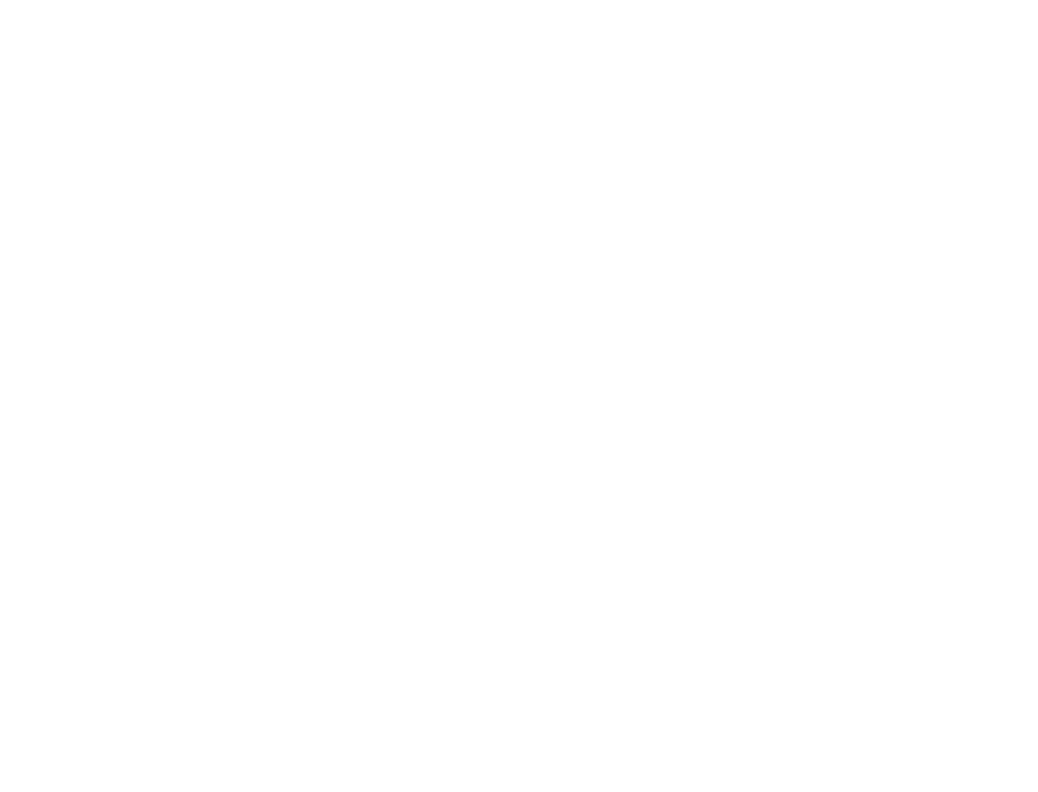
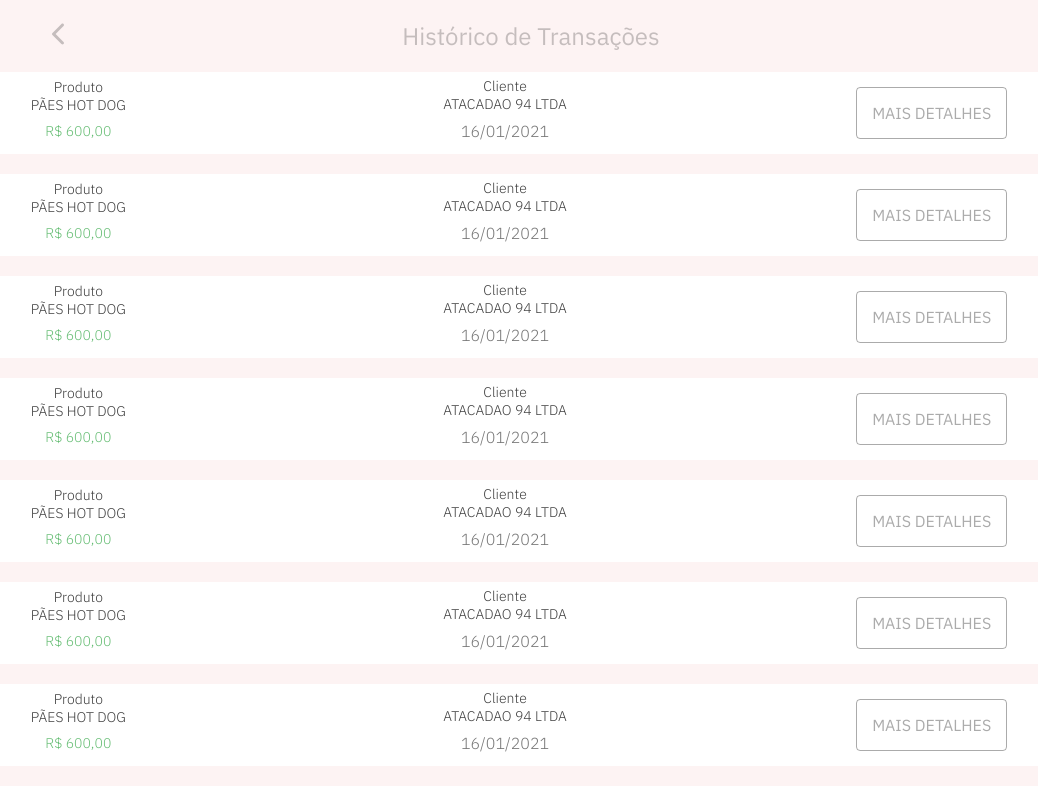
Before and after one commit to deboralbarros/empreendaqui, a React (Create React App) app: page /history in a window 1280 px wide. Shown: the top 792 px of the page, without its empty margins (135-1173 px from the left). Built offline with nearby package versions, Linux system fonts and the light colour scheme.

Commit message:
feat: dinamic pages

```diff
--- a/src/components/ProviderCard/index.jsx
+++ b/src/components/ProviderCard/index.jsx
@@ -7,13 +7,19 @@
   Date,
 } from "./style";
 
-const ProviderCard = ({ button, user }) => {
+const ProviderCard = ({ button, user, history }) => {
   return (
     <Container>
       <Column>
         <ColumnTitle>Produto</ColumnTitle>
         <ColumnContent>Pães Hot Dog</ColumnContent>
-        <Price>{user === "empresa" ? "R$ 1,00/un" : "600/un por mês"}</Price>
+        <Price>
+          {user === "empresa"
+            ? "R$ 1,00/un"
+            : history
+            ? "R$ 600,00"
+            : "600/un por mês"}
+        </Price>
       </Column>
       <Column>
         <ColumnTitle>
--- a/src/pages/TransactionHistory/index.jsx
+++ b/src/pages/TransactionHistory/index.jsx
@@ -11,16 +11,21 @@
     </Button>
   );
 
+  const user = "fornecedor";
+
   return (
-    <Container>
+    <Container background={user}>
       <Header title="Histórico de Transações" />
       <List>
-        <ProviderCard button={button} />
-        <ProviderCard button={button} />
-        <ProviderCard button={button} />
-        <ProviderCard button={button} />
-        <ProviderCard button={button} />
-        <ProviderCard button={button} />
+        <ProviderCard button={button} user={user} history />
+        <ProviderCard button={button} user={user} history />
+        <ProviderCard button={button} user={user} history />
+        <ProviderCard button={button} user={user} history />
+        <ProviderCard button={button} user={user} history />
+        <ProviderCard button={button} user={user} history />
+        <ProviderCard button={button} user={user} history />
+        <ProviderCard button={button} user={user} history />
+        <ProviderCard button={button} user={user} history />
       </List>
     </Container>
   );
--- a/src/pages/TransactionHistory/style.js
+++ b/src/pages/TransactionHistory/style.js
@@ -1,7 +1,12 @@
 import styled from "styled-components";
 
 export const Container = styled.div`
-  background-color: rgba(79, 193, 142, 0.22);
+  background-color: ${({ background }) =>
+    background === "empresa"
+      ? "rgba(79, 193, 142, 0.22)"
+      : background === "jovem"
+      ? "rgba(79, 145, 193, 0.22)"
+      : "rgba(222, 103, 103, 0.08)"};
   min-height: 100vh;
 `;
 
--- a/src/routes/index.jsx
+++ b/src/routes/index.jsx
@@ -24,6 +24,7 @@
     <Route path="/bidlist" exact component={ProvidersList} />
     <Route path="/searchbid" exact component={SearchProviders} />
     <Route path="/transactionhistory" exact component={TransactionHistory} />
+    <Route path="/history" exact component={TransactionHistory} />
     <Route path="/createbid" component={CreateBid} />
   </Switch>
 );
```
